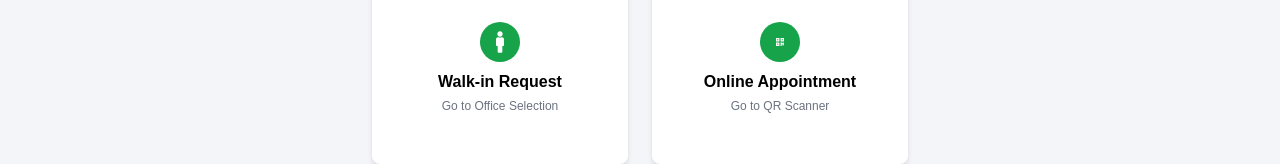
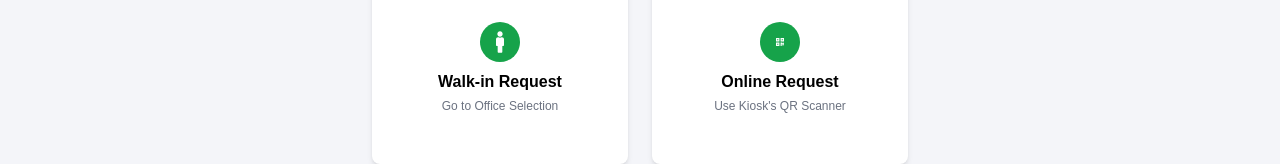
Before and after one commit to Naksu14/iQueue_Kiosk, a React (Create React App) app in the folder iqueue-kiosk/: page / in a window 1280 px wide. Shown: the part 208-372 px from the top of the page. Built offline with nearby package versions, Linux system fonts and the light colour scheme.

Commit message:
system update

```diff
--- a/iqueue-kiosk/src/pages/welcomePage.js
+++ b/iqueue-kiosk/src/pages/welcomePage.js
@@ -44,8 +44,8 @@ const WelcomePage = () => {
           <IconContainer className="p-4 bg-blue-100 text-blue-600 rounded-full mb-2">
             <FaQrcode size={26} />
           </IconContainer>
-          <h2 className="font-semibold text-base mb-1">Online Appointment</h2>
-          <p className="text-gray-500 text-xs">Go to QR Scanner</p>
+          <h2 className="font-semibold text-base mb-1">Online Request</h2>
+          <p className="text-gray-500 text-xs">Use Kiosk's QR Scanner</p>
         </Button>
       </div>
       <HelpButton />
```
